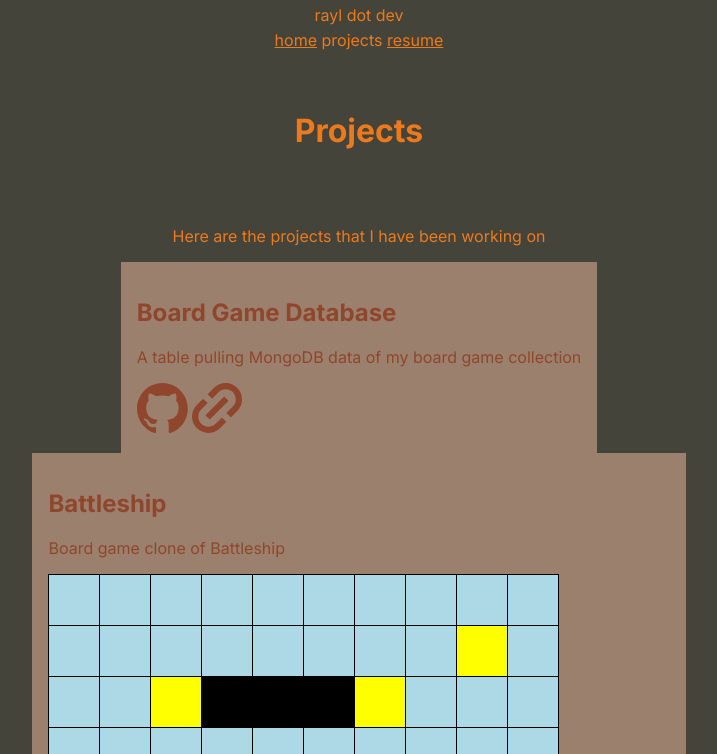
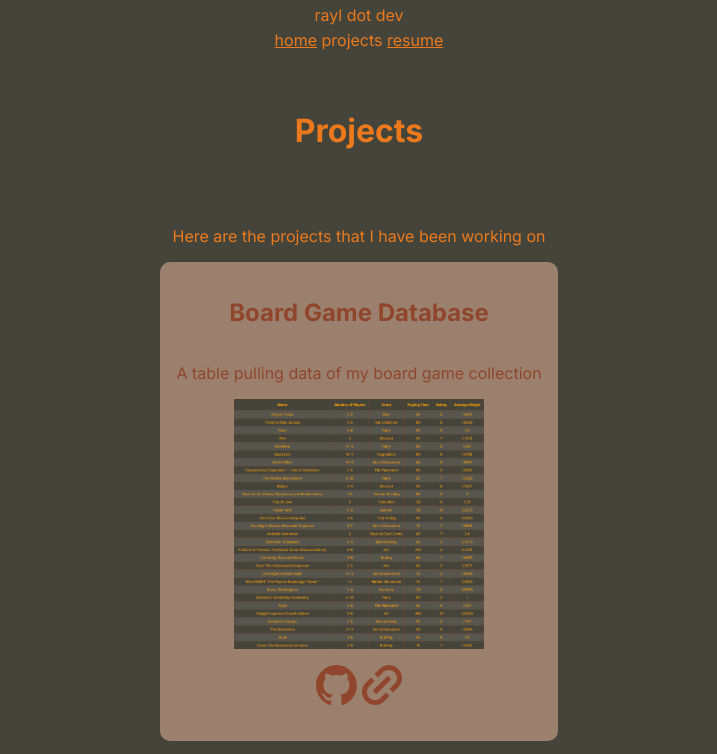
Before and after one commit to raylopez509/rayl.dev, a website: page public/projects.html in a window 1280 px wide. Shown: the top 754 px of the page, without its empty margins (281-998 px from the left). Drawn offline with Linux system fonts and the light colour scheme; a web font is replaced by a local one.

Commit message:
formatted the project cards

```diff
--- a/public/projects.html
+++ b/public/projects.html
@@ -20,22 +20,29 @@
     </nav>
     <h1>Projects</h1>
     <p>Here are the projects that I have been working on</p>
+    <section id=card-container>
       <div class="card">
         <h2>Board Game Database</h2>
-      <p>A table pulling MongoDB data of my board game collection</p>
+        <p>A table pulling data of my board game collection</p>
+        <img id="project1" src="../images/bgdb.png" />
+        <div class='card-links'>
           <a href="https://github.com/raylopez509/bgdatabase"
             ><img id="github" src="../images/github-mark.svg" z
           /></a>
           <a><img id="link" src="../images/link.svg" /></a>
         </div>
+      </div>
       <div class="card">
         <h2>Battleship</h2>
         <p>Board game clone of Battleship</p>
-      <img src="../images/project2.png" />
+        <img id="project2" src="../images/project2.png" />
+        <div class='card-links'>
           <a href="https://github.com/raylopez509/battleship_odin"
           ><img id="github" src="../images/github-mark.svg"
           /></a>
           <a><img id="link" src="../images/link.svg" /></a>
         </div>
+      </div>
+    </section>
   </body>
 </html>
--- a/public/styles.css
+++ b/public/styles.css
@@ -15,6 +15,11 @@ body {
   padding: 1rem;
   color: #90462c;
   background-color: #9b806e;
+  border-radius: 10px;
+  display: flex;
+  flex-direction: column;
+  justify-content: center;
+  align-items: center;
 }
 
 div > a {
@@ -28,6 +33,21 @@ a:visited {
 
 #github,
 #link {
-  height: 50px;
+  height: 40px;
   width: auto;
 }
+
+#project1, #project2 {
+  height: 250px;
+  width: auto;
+}
+
+.card-links {
+  margin: 1rem;
+}
+
+#card-container {
+  display: flex;
+  flex-direction: column;
+  gap: 1rem;
+}
```
Lines whose indentation alone changed are shown as unchanged.
